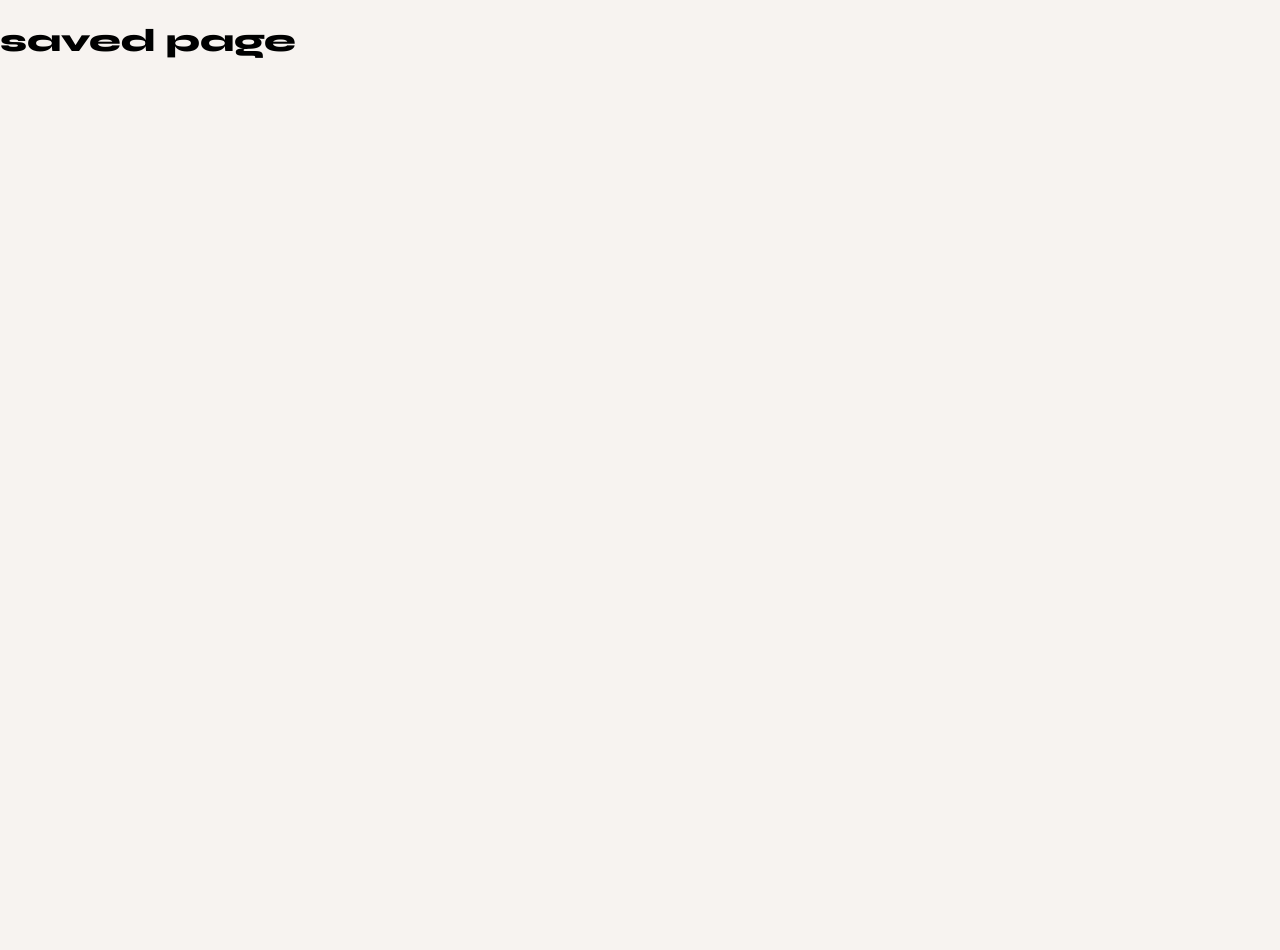
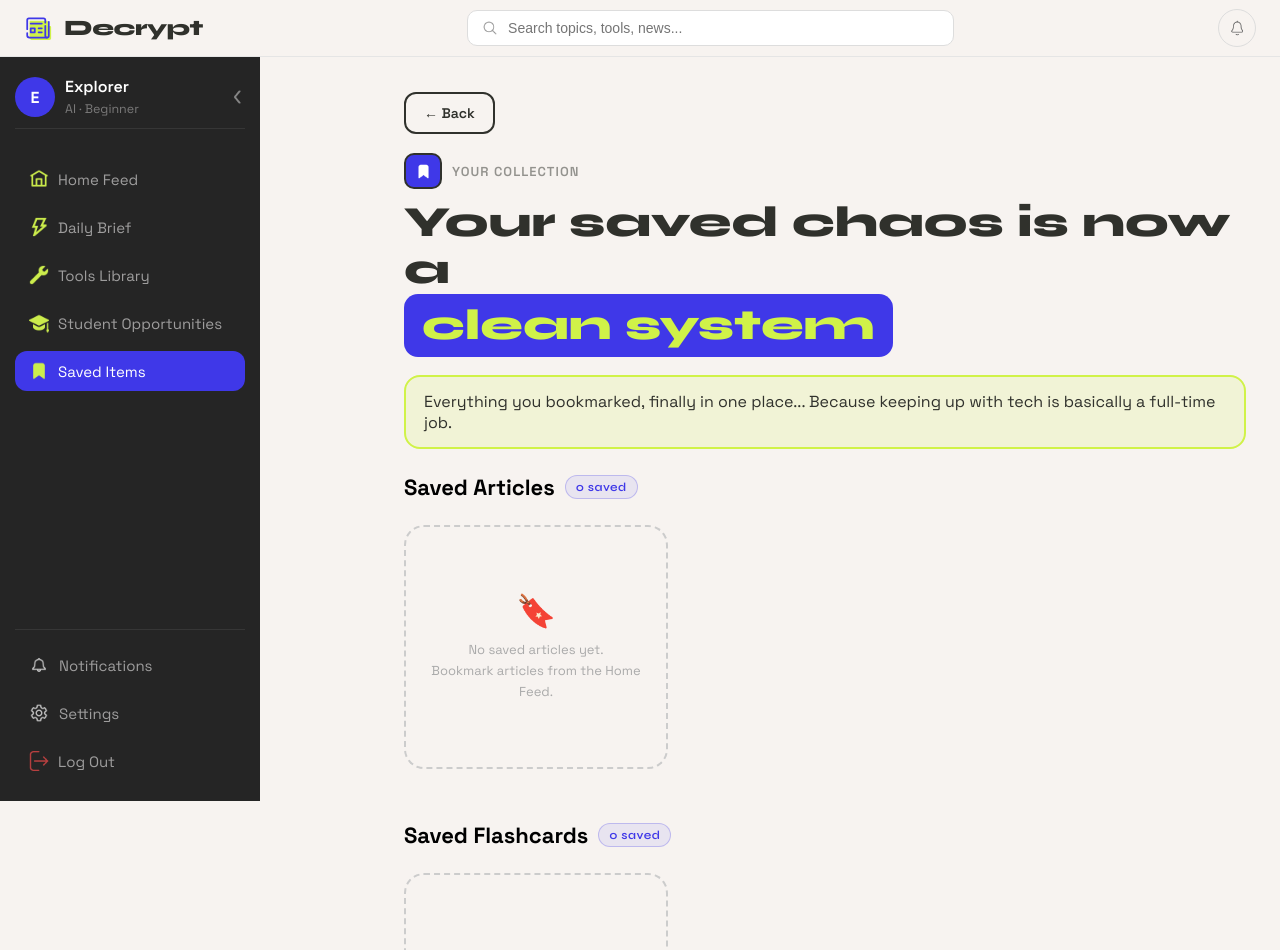
Before and after one commit to AnuP1306/Decrypt_Final, a React app in the folder frontend/: page /saved in a window 1280 px wide. Shown: the top 950 px of the page. Before the commit the page ends 800 px from the top, so only its background shows below. Built offline with nearby package versions, Linux system fonts and the light colour scheme; the HTML template or start-up script is replaced by a standard one.

Commit message:
Added saved items page layout

```diff
--- a/frontend/src/pages/Saved.jsx
+++ b/frontend/src/pages/Saved.jsx
@@ -1,5 +1,123 @@
+// function Saved() {
+//     return <h1> saved page </h1>;
+//   }
+
+//   export default Saved;
+import "../styles/saved.css";
+import { Link } from "react-router-dom";
+import Navbar from "../components/Navbar";
+import Sidebar from "../components/Sidebar";
+
 function Saved() {
-    return <h1> saved page </h1>;
-  }
+  return (
+  <>
+    <Navbar />
 
-  export default Saved;
+    <div className="layout">
+
+      <Sidebar />
+
+      <main className="main-content saved-main">
+      <div className="saved-container">
+
+        <Link to="/home" className="back-btn">
+          ← Back
+        </Link>
+
+        {/* HERO */}
+        <div className="saved-hero">
+
+          <div className="saved-mini-header">
+            <div className="saved-icon-box">
+              <img src="/images/saved.png" alt="Saved" />
+            </div>
+
+            <span>YOUR COLLECTION</span>
+          </div>
+
+          <h1 className="saved-title">
+            Your saved chaos is now a
+            <br />
+            <span className="highlight">
+              clean system
+            </span>
+          </h1>
+
+          <div className="saved-banner">
+            Everything you bookmarked, finally in one place...
+            Because keeping up with tech is basically a full-time job.
+          </div>
+
+        </div>
+
+        {/* SAVED ARTICLES */}
+
+        <section className="saved-section">
+
+          <div className="saved-section-header">
+            <h2 className="saved-section-title">
+              Saved Articles
+            </h2>
+
+            <span className="saved-count">
+              0 saved
+            </span>
+          </div>
+
+          <div className="saved-scroll-row">
+
+            <div className="saved-empty-state">
+              <div className="empty-icon">🔖</div>
+
+              <p>
+                No saved articles yet.
+                <br />
+                Bookmark articles from the Home Feed.
+              </p>
+            </div>
+
+          </div>
+
+        </section>
+
+        {/* SAVED FLASHCARDS */}
+
+        <section className="saved-section">
+
+          <div className="saved-section-header">
+            <h2 className="saved-section-title">
+              Saved Flashcards
+            </h2>
+
+            <span className="saved-count">
+              0 saved
+            </span>
+          </div>
+
+          <div className="saved-scroll-row">
+
+            <div className="saved-empty-state">
+              <div className="empty-icon">⚡</div>
+
+              <p>
+                No saved flashcards yet.
+                <br />
+                Bookmark cards from Daily Brief.
+              </p>
+            </div>
+
+          </div>
+
+              </section>
+
+      </div> {/* saved-container */}
+
+      </main>
+
+    </div> {/* layout */}
+
+  </>
+  );
+}
+
+export default Saved;
--- a/frontend/src/styles/saved.css
+++ b/frontend/src/styles/saved.css
@@ -110,11 +110,11 @@ margin: 0 auto;   /* keep this */
     border: 2px solid #D0F248;
     background: rgba(208,242,72,0.15);
 
-    padding: 14px 20px;   /* 🔥 FIXED (was 70px = fake centering) */
+    padding: 14px 18px;   /* 🔥 FIXED (was 70px = fake centering) */
 
     border-radius: 16px;
-
-    font-size: 17px;
+     font-family: "Space Grotesk", sans-serif;
+    font-size: 16px;
     color: #30312C;
 
     max-width: 830px;
```
